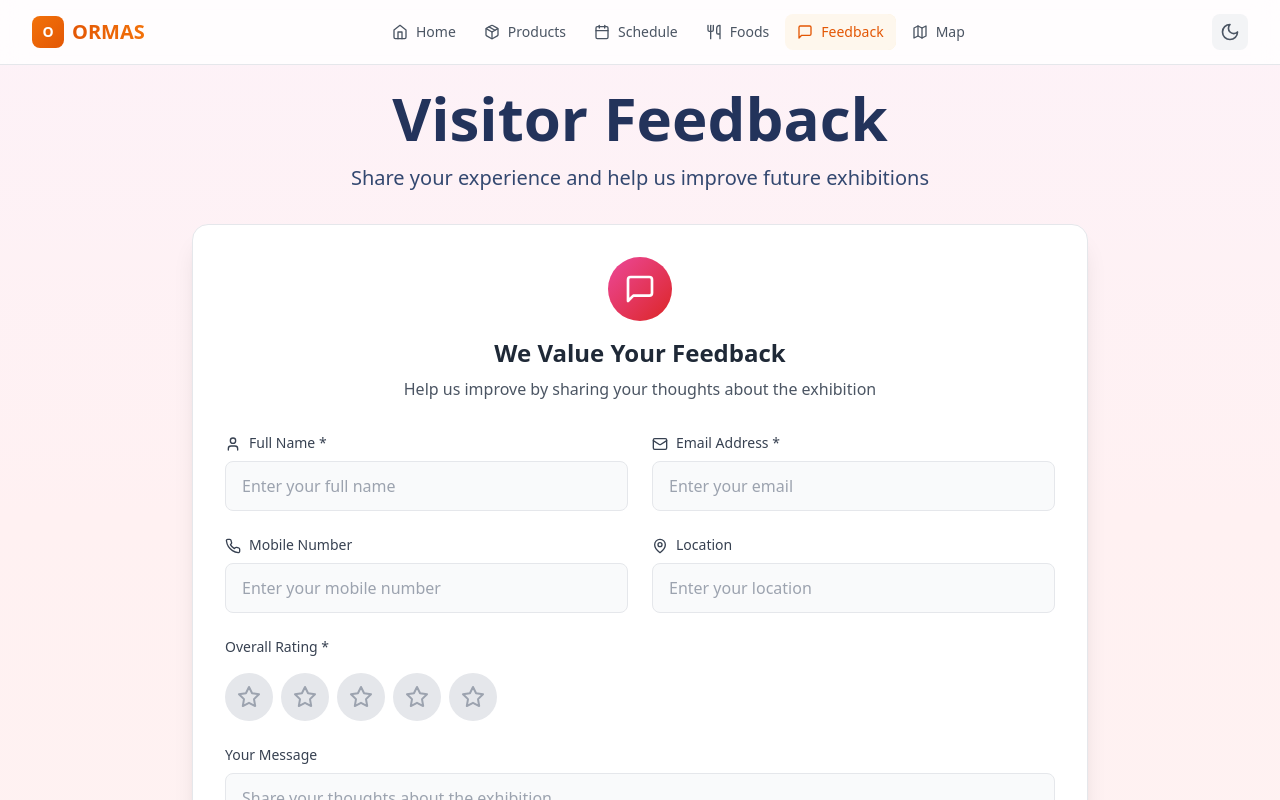
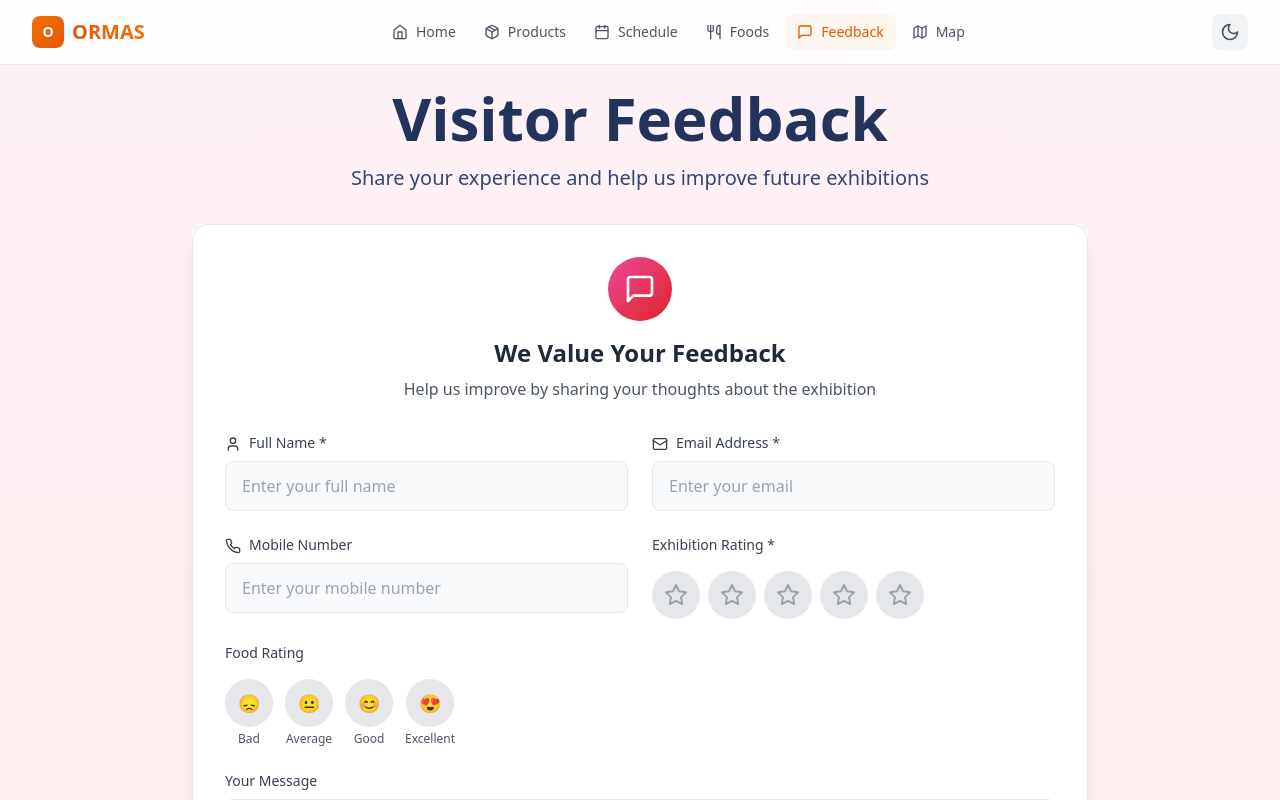
Before and after one commit to webRavish456/ORMAS, a React (Vite) app: page /feedback in a window 1280 px wide. Shown: the top 800 px of the page. Built offline with nearby package versions, Linux system fonts and the light colour scheme.

Commit message:
Feedback Updated

```diff
--- a/src/components/common/Layout.tsx
+++ b/src/components/common/Layout.tsx
@@ -31,7 +31,7 @@ export const Layout = ({
       <div className="pt-16 w-full">
         {showMarquee && <MarqueeBanner />}
 
-        <div className={`w-full px-4 sm:px-6 lg:px-8 py-4 sm:py-6 ${className}`}>
+        <div className={`w-full px-4 sm:px-6 lg:px-8 py-4 sm:py-6 pb-8 sm:pb-12 ${className}`}>
           {title && (
             <motion.div
               initial={{ opacity: 0, y: -20 }}
--- a/src/components/products/CategoryButtons.tsx
+++ b/src/components/products/CategoryButtons.tsx
@@ -22,7 +22,7 @@ export const CategoryButtons = ({
             <motion.button
               key={category}
               onClick={() => onCategoryChange(category)}
-              className={`flex-shrink-0 px-4 py-2 rounded-lg text-center transition-all whitespace-nowrap text-sm ${
+              className={`flex-shrink-0 min-w-[120px] px-4 py-3 rounded-lg text-center transition-all whitespace-nowrap text-sm ${
                 selectedCategory === category
                   ? 'bg-orange-600 text-white shadow-lg'
                   : 'bg-white text-orange-600 hover:bg-orange-50 border border-orange-200'
@@ -43,13 +43,14 @@ export const CategoryButtons = ({
             <motion.button
               key={category}
               onClick={() => onCategoryChange(category)}
-              className={`px-3 sm:px-4 py-2 rounded-lg text-center transition-all text-sm sm:text-base ${
+              className={`w-full min-w-0 px-3 sm:px-4 py-3 rounded-lg text-center transition-all text-sm sm:text-base truncate ${
                 selectedCategory === category
                   ? 'bg-orange-600 text-white shadow-lg'
                   : 'bg-white text-orange-600 hover:bg-orange-50 border border-orange-200'
               }`}
               whileHover={{ scale: 1.05 }}
               whileTap={{ scale: 0.95 }}
+              title={category}
             >
               {category}
             </motion.button>
--- a/src/pages/Feedback.tsx
+++ b/src/pages/Feedback.tsx
@@ -1,6 +1,6 @@
 import { useState } from 'react';
 import { motion } from 'framer-motion';
-import { MessageSquare, Star, Send, User, Mail, Phone, MapPin, Heart } from 'lucide-react';
+import { MessageSquare, Star, Send, User, Mail, Phone, Heart } from 'lucide-react';
 import { Layout } from '../components/common/Layout';
 import { submitFeedback } from '../services/feedbackService';
 
@@ -10,11 +10,11 @@ export const Feedback = () => {
     email: '',
     mobile: '',
     gender: '',
-    location: '',
     areaOfInterest: '',
     responses: {} as Record<string, string>
   });
   const [rating, setRating] = useState(0);
+  const [foodRating, setFoodRating] = useState(0);
   const [submitted, setSubmitted] = useState(false);
   const [loading, setLoading] = useState(false);
 
@@ -25,8 +25,10 @@ export const Feedback = () => {
     try {
       await submitFeedback({
         ...formData,
+        location: '', // Keep empty for compatibility
         responses: [
-          { question: 'Overall Rating', answer: rating.toString() },
+          { question: 'Exhibition Rating', answer: rating.toString() },
+          { question: 'Food Rating', answer: foodRating.toString() },
           { question: 'Message', answer: formData.responses.message || '' }
         ]
       });
@@ -58,7 +60,19 @@ export const Feedback = () => {
           <motion.button
             whileHover={{ scale: 1.05 }}
             whileTap={{ scale: 0.95 }}
-            onClick={() => setSubmitted(false)}
+            onClick={() => {
+              setSubmitted(false);
+              setRating(0);
+              setFoodRating(0);
+              setFormData({
+                name: '',
+                email: '',
+                mobile: '',
+                gender: '',
+                areaOfInterest: '',
+                responses: {}
+              });
+            }}
             className="bg-gradient-to-r from-blue-500 to-purple-600 hover:from-blue-600 hover:to-purple-700 text-white px-8 py-3 rounded-xl font-semibold transition-all duration-200"
           >
             Submit Another Feedback
@@ -74,11 +88,11 @@ export const Feedback = () => {
       subtitle="Share your experience and help us improve future exhibitions"
       backgroundGradient="from-pink-50 via-rose-50 to-red-50 dark:from-dark-900 dark:via-dark-800 dark:to-dark-900"
     >
-      <div className="max-w-4xl mx-auto">
+      <div className="max-w-4xl mx-auto pb-8 sm:pb-12">
         <motion.div
           initial={{ opacity: 0, y: 20 }}
           animate={{ opacity: 1, y: 0 }}
-          className="bg-white dark:bg-dark-800 rounded-2xl shadow-xl p-8 border border-gray-200 dark:border-dark-700"
+          className="bg-white dark:bg-dark-800 rounded-2xl shadow-xl p-4 sm:p-8 border border-gray-200 dark:border-dark-700"
         >
           <div className="text-center mb-8">
             <div className="w-16 h-16 mx-auto mb-4 bg-gradient-to-br from-pink-500 to-red-600 rounded-full flex items-center justify-center">
@@ -92,8 +106,8 @@ export const Feedback = () => {
             </p>
           </div>
 
-          <form onSubmit={handleSubmit} className="space-y-6">
-            {/* Personal Information */}
+          <form onSubmit={handleSubmit} className="space-y-4 sm:space-y-6">
+            {/* Personal Information - Row 1 */}
             <div className="grid grid-cols-1 md:grid-cols-2 gap-6">
               <div>
                 <label className="block text-sm font-medium text-gray-700 dark:text-gray-300 mb-2">
@@ -124,7 +138,10 @@ export const Feedback = () => {
                   placeholder="Enter your email"
                 />
               </div>
+            </div>
 
+            {/* Mobile Number and Exhibition Rating - Row 2 */}
+            <div className="grid grid-cols-1 md:grid-cols-2 gap-6">
               <div>
                 <label className="block text-sm font-medium text-gray-700 dark:text-gray-300 mb-2">
                   <Phone className="inline w-4 h-4 mr-2" />
@@ -139,25 +156,10 @@ export const Feedback = () => {
                 />
               </div>
 
-              <div>
-                <label className="block text-sm font-medium text-gray-700 dark:text-gray-300 mb-2">
-                  <MapPin className="inline w-4 h-4 mr-2" />
-                  Location
-                </label>
-                <input
-                  type="text"
-                  value={formData.location}
-                  onChange={(e) => setFormData({...formData, location: e.target.value})}
-                  className="w-full px-4 py-3 bg-gray-50 dark:bg-dark-700 border border-gray-200 dark:border-dark-600 rounded-lg focus:ring-2 focus:ring-pink-500 focus:border-transparent"
-                  placeholder="Enter your location"
-                />
-              </div>
-            </div>
-
-            {/* Rating */}
+              {/* Exhibition Rating */}
               <div>
                 <label className="block text-sm font-medium text-gray-700 dark:text-gray-300 mb-4">
-                Overall Rating *
+                  Exhibition Rating *
                 </label>
                 <div className="flex gap-2">
                   {[1, 2, 3, 4, 5].map((star) => (
@@ -175,6 +177,41 @@ export const Feedback = () => {
                     >
                       <Star className={`w-6 h-6 ${star <= rating ? 'fill-current' : ''}`} />
                     </motion.button>
+                  ))}
+                </div>
+              </div>
+            </div>
+
+            {/* Food Rating - Row 3 */}
+            <div>
+              <label className="block text-sm font-medium text-gray-700 dark:text-gray-300 mb-4">
+                Food Rating
+              </label>
+              <div className="flex gap-3">
+                {[
+                  { value: 1, emoji: '😞', label: 'Bad' },
+                  { value: 2, emoji: '😐', label: 'Average' },
+                  { value: 3, emoji: '😊', label: 'Good' },
+                  { value: 4, emoji: '😍', label: 'Excellent' }
+                ].map((option) => (
+                  <div key={option.value} className="flex flex-col items-center">
+                    <motion.button
+                      type="button"
+                      whileHover={{ scale: 1.1 }}
+                      whileTap={{ scale: 0.9 }}
+                      onClick={() => setFoodRating(option.value)}
+                      className={`w-12 h-12 rounded-full flex items-center justify-center transition-all ${
+                        foodRating === option.value
+                          ? 'bg-orange-400 text-white'
+                          : 'bg-gray-200 dark:bg-dark-700 text-gray-400 hover:bg-orange-200'
+                      }`}
+                    >
+                      <span className="text-lg">{option.emoji}</span>
+                    </motion.button>
+                    <span className="text-xs font-medium text-gray-600 dark:text-gray-300 mt-1 text-center">
+                      {option.label}
+                    </span>
+                  </div>
                 ))}
               </div>
             </div>
@@ -197,6 +234,7 @@ export const Feedback = () => {
             </div>
 
             {/* Submit Button */}
+            <div className="pt-4 sm:pt-6">
               <motion.button
                 type="submit"
                 disabled={loading || rating === 0}
@@ -213,6 +251,7 @@ export const Feedback = () => {
                 </>
               )}
               </motion.button>
+            </div>
           </form>
         </motion.div>
       </div>
```
Also changed, not shown: src/components/products/ProductGrid.tsx (+10 -16 lines), src/pages/Products.tsx (+8 -19 lines), src/pages/Schedule.tsx (+3 -61 lines). Lines whose indentation alone changed are shown as unchanged.
